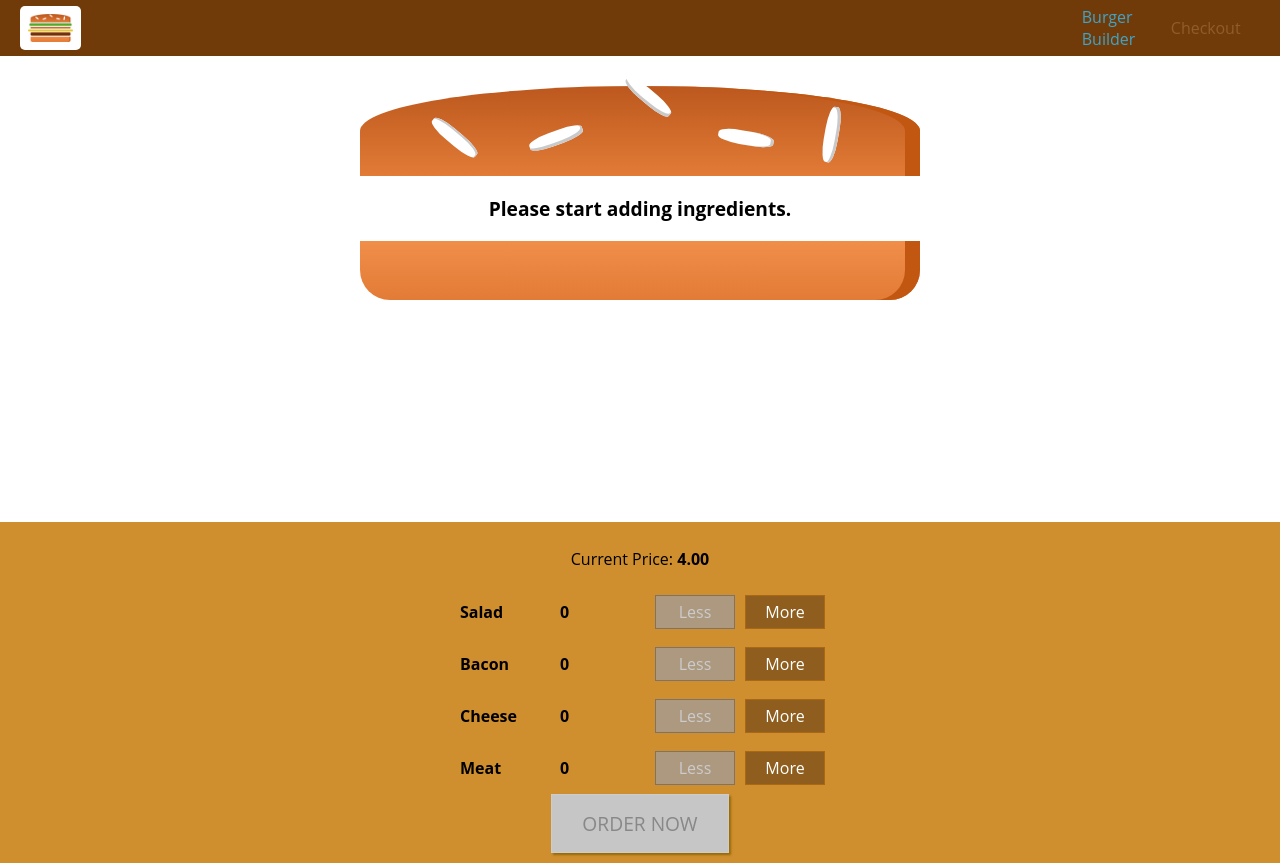
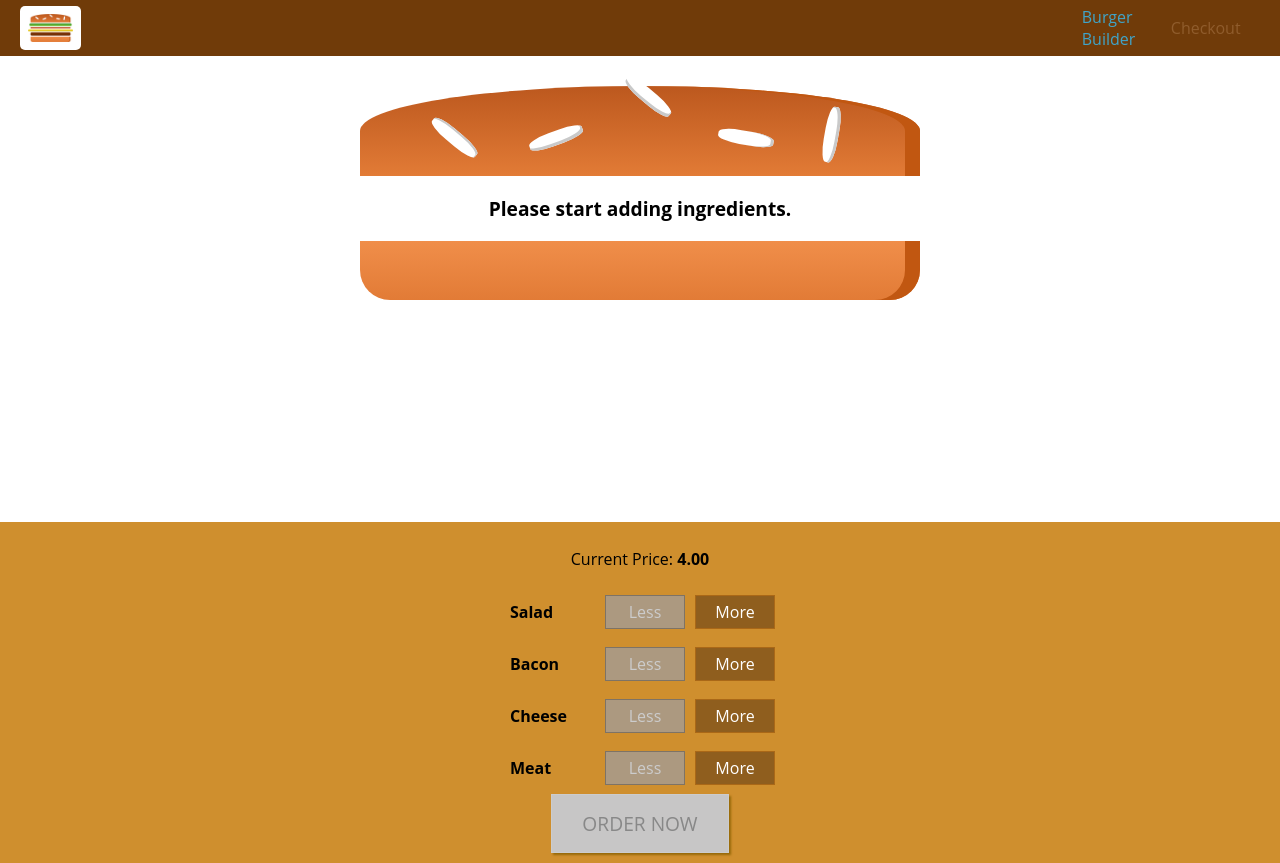
Before and after one commit to rtemplo/React16-BurgerProject, a React app: page / in a window 1280 px wide. Built offline with nearby package versions, Linux system fonts and the light colour scheme; the HTML template or start-up script is replaced by a standard one.

Commit message:
removed ingredient quantity from build controls

```diff
--- a/src/components/Burger/BuildControls/BuildControl/BuildControl.js
+++ b/src/components/Burger/BuildControls/BuildControl/BuildControl.js
@@ -5,7 +5,6 @@ const buildControl = (props) => {
   return (
     <div className={classes.BuildControl}>
       <div className={classes.Label}>{props.label}</div>
-      <div className={classes.Label}>{props.qty}</div>
       <button className={classes.Less} onClick={props.removed} disabled={props.disabled}>Less</button>
       <button className={classes.More} onClick={props.added}>More</button>
     </div>
--- a/src/components/Burger/BuildControls/BuildControls.js
+++ b/src/components/Burger/BuildControls/BuildControls.js
@@ -17,7 +17,6 @@ const buildControls = (props) => {
         <BuildControl
           key={ctrl.label}
           label={ctrl.label}
-          qty={props.ingredients[ctrl.type]}
           added={() => props.ingredientAdded(ctrl.type)}
           removed={() => props.ingredientRemoved(ctrl.type)}
           disabled={props.disabledInfo[ctrl.type]} />
--- a/src/containers/BurgerBuilder/BurgerBuilder.js
+++ b/src/containers/BurgerBuilder/BurgerBuilder.js
@@ -97,7 +97,6 @@ class BurgerBuilder extends Component {
         </Modal>
         <Burger ingredients={this.state.ingredients} />
         <BuildControls
-          ingredients={this.state.ingredients}
           ingredientAdded={this.addIngredientHandler}
           ingredientRemoved={this.removeIngredientHandler}
           price={this.state.totalPrice}
```
